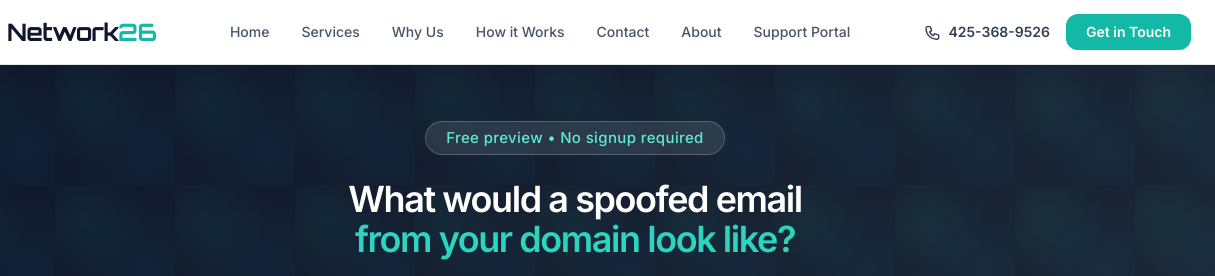
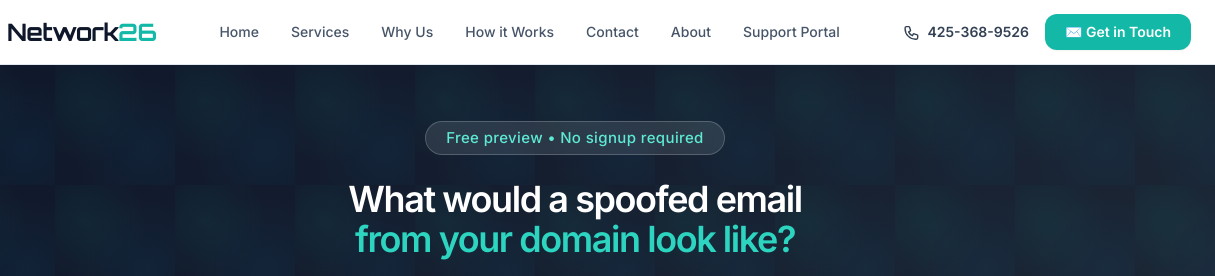
Before and after one commit to greglepage/spoof, a website: page index.html in a window 1280 px wide. Shown: the top 276 px of the page, 65-1280 px from the left. Drawn offline with nearby package versions, Linux system fonts and the light colour scheme.

Commit message:
Add email emoji to nav Get in Touch CTA

```diff
--- a/index.html
+++ b/index.html
@@ -209,7 +209,7 @@
           </a>
           <a href="https://network26.com/#contact"
              class="px-5 py-2 text-sm font-semibold rounded-xl teal-btn shadow-sm">
-            Get in Touch
+            ✉️ Get in Touch
           </a>
         </div>
 
@@ -241,7 +241,7 @@
             </svg>
             <span class="leading-none">Call 425-368-9526</span>
           </a>
-          <a href="https://network26.com/#contact" class="teal-btn text-center px-6 py-3 rounded-2xl text-sm font-semibold">Get in Touch</a>
+          <a href="https://network26.com/#contact" class="teal-btn text-center px-6 py-3 rounded-2xl text-sm font-semibold">✉️ Get in Touch</a>
         </div>
       </div>
     </div>
```
